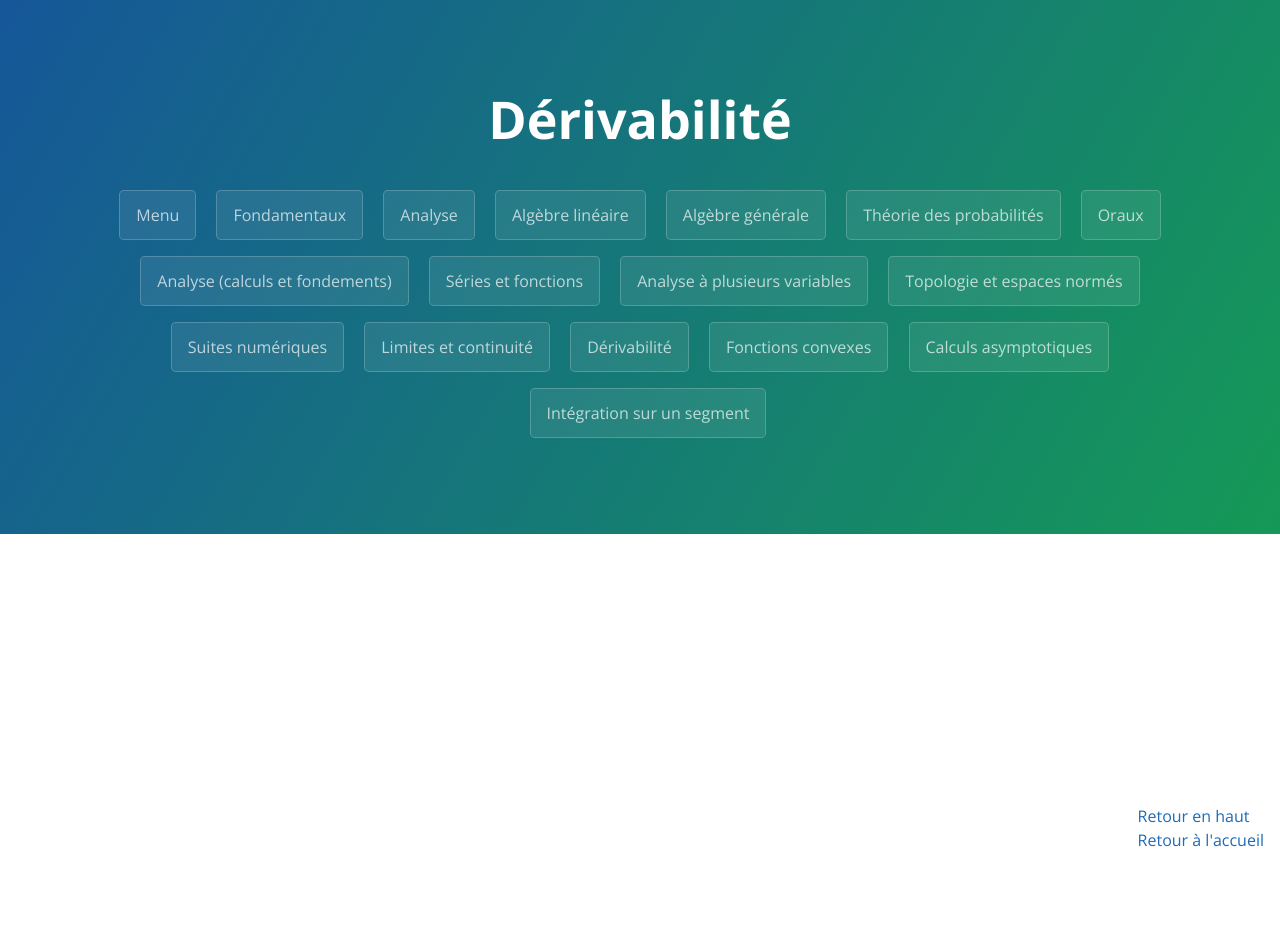
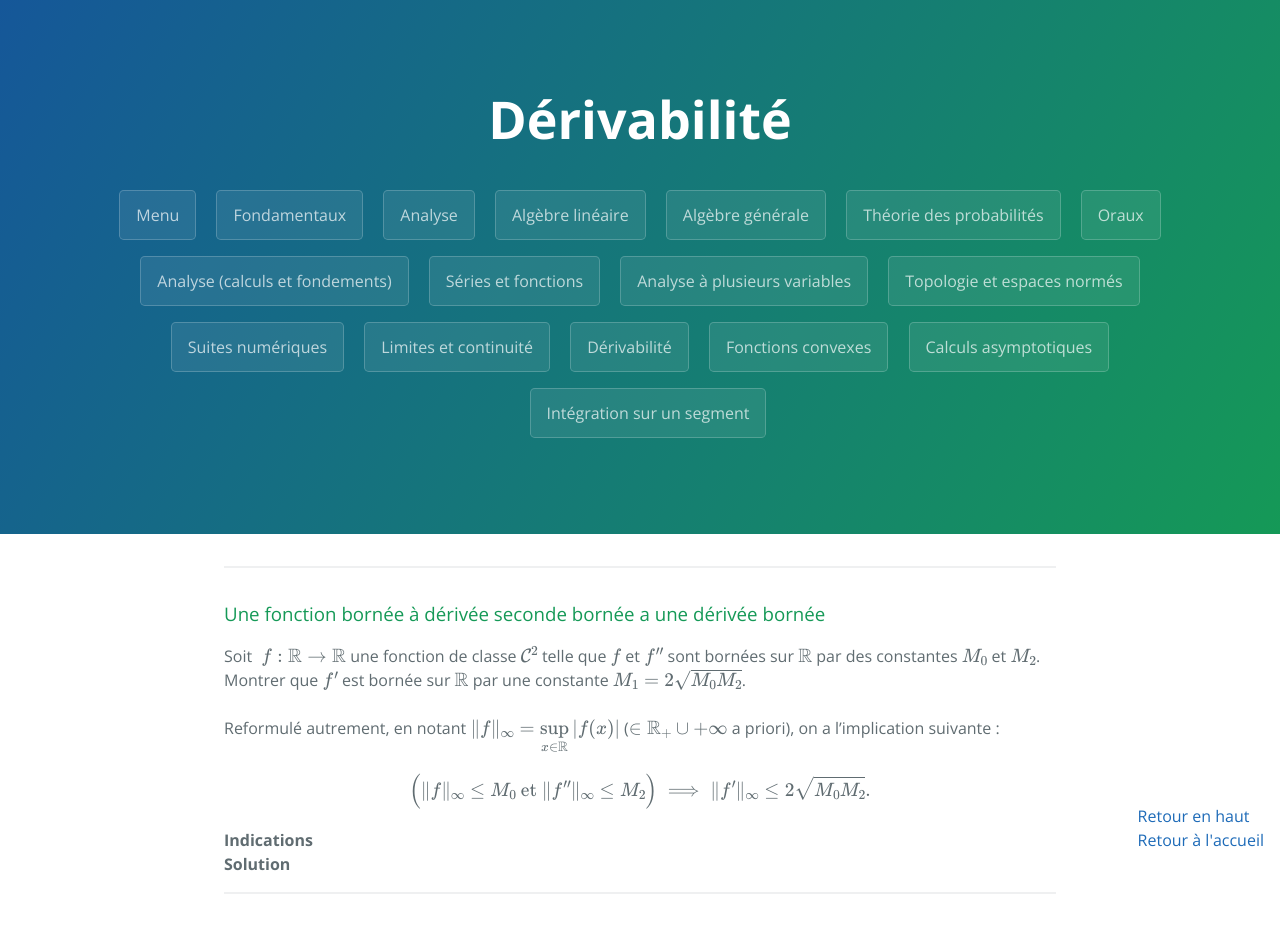
Before and after one commit to WingVee/wingvee.github.io, a Jekyll site: the page built from _pages/derivabilite.md, in a window 1280 px wide. Built offline with Jekyll 4.4.1, drawn with Linux system fonts in a browser that asks for light colours; formulas are drawn with MathJax 3; the repository's description, which GitHub fills in, is left out; before the commit the page ends 900 px from its top, so only the background shows below that; some of the changed text lies outside the part shown.

Commit message:
derivabilite#fonctions-a-derivees-bornees-2

```diff
--- a/_pages/derivabilite.md
+++ b/_pages/derivabilite.md
@@ -5,3 +5,39 @@ permalink: derivabilite
 redirect_from:
   - derivabilité
 ---
+
+---
+
+<h3 id="fonctions-a-derivees-bornees-2">
+  <a href="#fonctions-a-derivees-bornees-2" class="header">
+  Une fonction bornée à dérivée seconde bornée a une dérivée bornée</a>
+</h3>
+
+Soit $\ f:\mathbb{R}\to\mathbb{R}$ une fonction de classe $\mathcal{C}^2$ telle que $f$ et $f''$ sont bornées sur $\mathbb{R}$ par des constantes $M_0$ et $M_2$.<br>
+Montrer que $f'$ est bornée sur $\mathbb{R}$ par une constante $M_1 = 2\sqrt{M_0M_2}$.<br><br>
+Reformulé autrement, en notant $\displaystyle \Vert f\Vert_{\infty} = \sup_{x\in\mathbb{R}}\vert f(x)\vert$ ($\in\mathbb{R}_+\cup\{+\infty\}$ a priori), on a l'implication suivante :
+
+$$\Big(\Vert f\Vert_{\infty} \leq M_0 \text{ et } \Vert f''\Vert_{\infty} \leq M_2\Big) \implies \Vert f'\Vert_{\infty} \leq 2\sqrt{M_0M_2}.$$
+
+<details>
+	<summary><b>Indications</b></summary>
+		Utiliser la formule de Taylor-Lagrange.
+</details>
+
+<details>
+	<summary><b>Solution</b></summary>
+    Montrons que $|f'(x)| \leq 2\sqrt{M_0M_2}$ pour tout $x\in\mathbb{R}$.<br>
+    Soit $x\in\mathbb{R}$. D'après la formule de Taylor-Lagrange, pour tout réel $y\neq x$, il existe $c\in\,]x,y[$ tel que
+    $$f(y) = f(x) + f'(x)(y-x) + \frac12 f''(c)\cdot(y-x)^2.$$
+    On a alors
+    $$f'(x) = \frac{f(y) - f(x)}{y-x} - \frac12 f''(c)\cdot(y-x).$$
+    Par inégalité triangulaire, on a
+    $$|f'(x)| \leq \frac{1}{|y-x|}\cdot(|f(y)| + |f(x)|) + \frac12 |f''(c)|\cdot|y-x| \leq \frac{2M_0}{|y-x|} + \frac{M_2|y-x|}{2}.$$
+    En posant $h = |y-x| > 0$, on a donc l'inégalité suivante vérifiée pour tout $h > 0$ :
+    $$|f'(x)| \leq \frac{2M_0}{h} + \frac{M_2h}{2}.$$
+    On cherche à minimiser la quantité $\displaystyle g(h) = \frac{2M_0}{h} + \frac{M_2h}{2}$ pour $h > 0$.<br>
+    Une étude simple de fonction montre que $g$ est minimale en $\displaystyle h = 2\sqrt{\frac{M_0}{M_2}}$ et que $\displaystyle g\left(2\sqrt{\frac{M_0}{M_2}}\right) = 2\sqrt{M_0M_2}$.<br><br>
+    Ainsi, on a bien $|f'(x)| \leq 2\sqrt{M_0M_2}$ pour tout $x\in\mathbb{R}$, i.e. $\Vert f'\Vert_{\infty} \leq 2\sqrt{M_0M_2}$.
+</details>
+
+---
```
Also changed, not shown: _pages/historique.md (+4 -0 lines).
